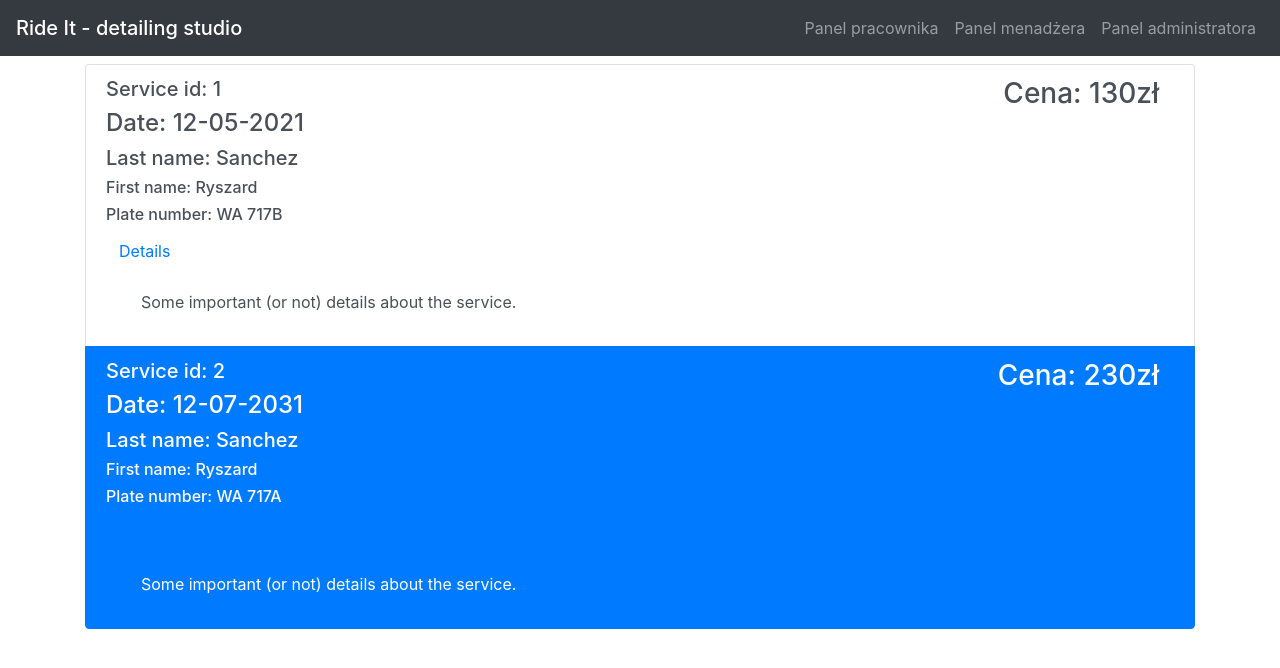
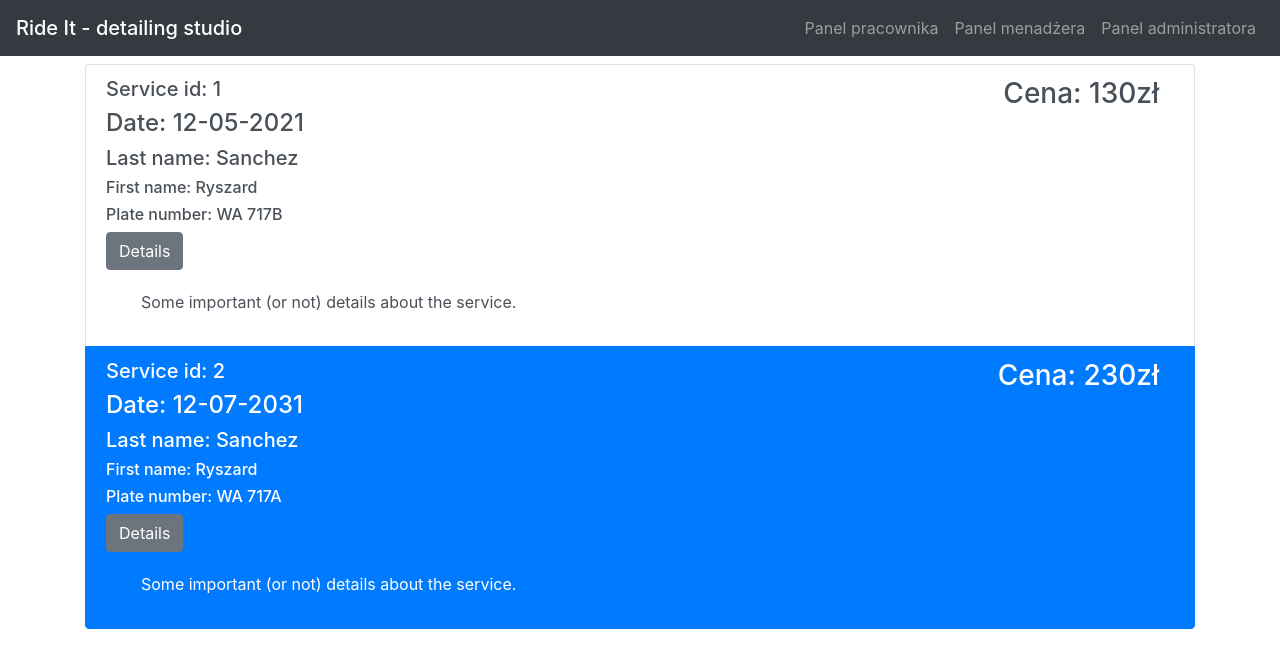
Before and after one commit to sitmar99/2021_BD2_S14_SITARZ, a React (Create React App) app in the folder src/frontend/: page / in a window 1280 px wide. Shown: the top 668 px of the page. Built offline with nearby package versions, Linux system fonts and the light colour scheme.

Commit message:
Seperatted buttons

```diff
--- a/src/frontend/src/components/RegistryList.js
+++ b/src/frontend/src/components/RegistryList.js
@@ -40,12 +40,12 @@ class EmploeeList extends React.Component {
                                 <h6>Plate number: {service.plate_number}</h6>
                             </div>
                             <div class="row">
-                                <button class="btn btn-link btn-block text-left" type="button" data-toggle="collapse" data-target="#collapseOne" aria-expanded="true" aria-controls="collapseOne">
+                                <button class="btn btn-secondary text-left" type="button" data-toggle="collapse" data-target={"#collapse"+service.id}>
                                     Details
                                 </button>
                             </div>
 
-                            <div id="collapseOne" class="rowcollapse show" aria-labelledby="headingOne" data-parent={"#accordion" + service.id}>
+                            <div id={"collapse"+service.id} class="rowcollapse show" data-parent={"#accordion" + service.id}>
                             <div class="card-body">
                                 Some important (or not) details about the service.
                             </div>
```
